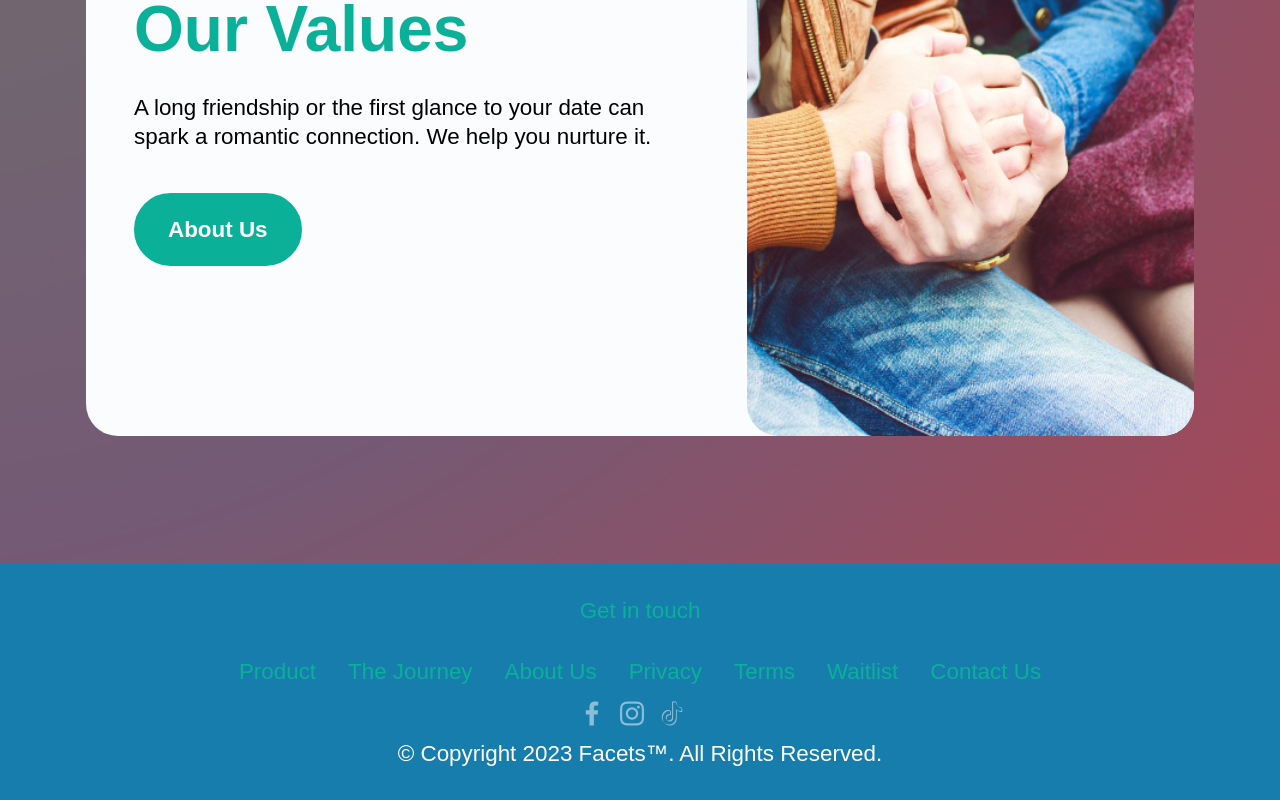
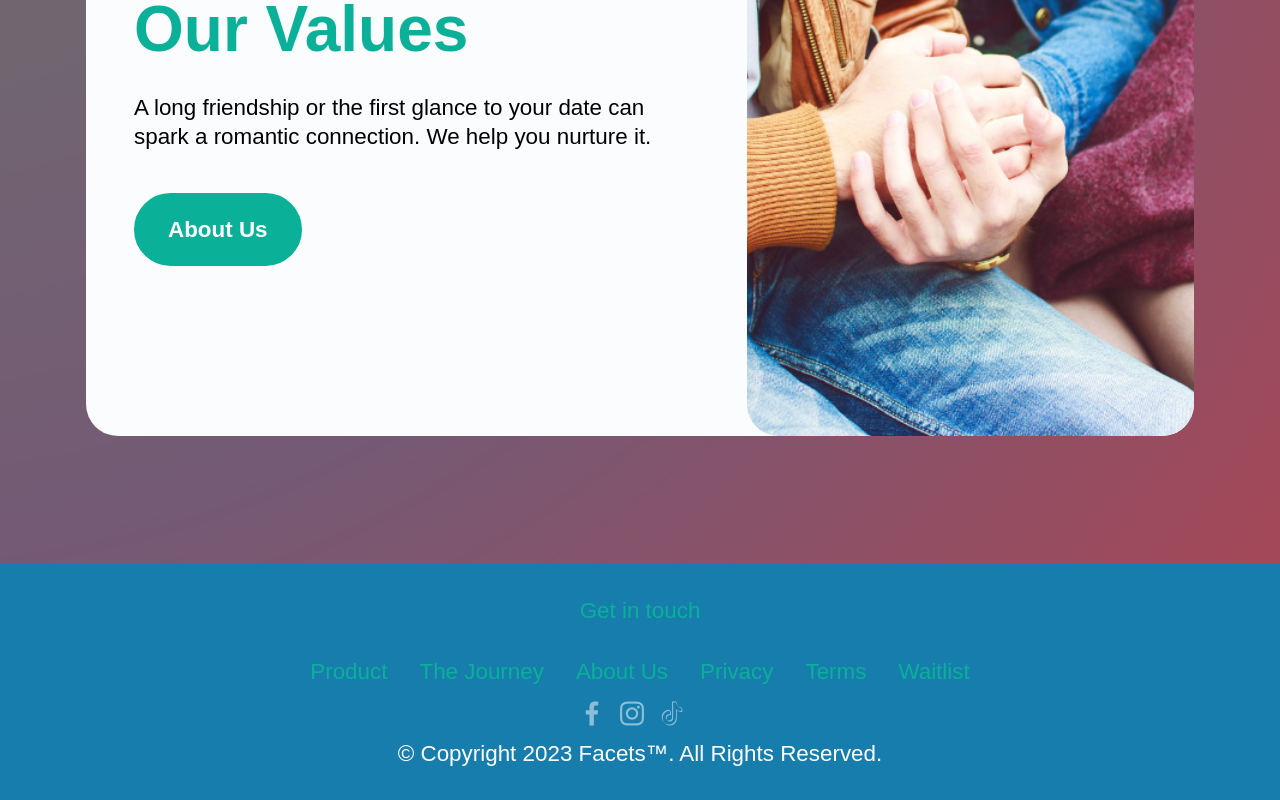
Before and after one commit to scoopgroupinc/next-facets-website, a Next.js app: page / in a window 1280 px wide. Shown: the part 4649-5449 px from the top of the page. Built offline with nearby package versions, Linux system fonts and the light colour scheme.

Commit message:
deleted Contact Us from footer

```diff
--- a/app/components/Footer.tsx
+++ b/app/components/Footer.tsx
@@ -40,11 +40,6 @@ function Footer() {
                   Waitlist
                 </Link>
               </li>
-              <li className="foot-menu-item mbr-fonts-style display-7">
-                <Link href="mailto:support@facets.one" className="text-primary">
-                  Contact Us
-                </Link>
-              </li>
             </ul>
           </div>
           <div className="row social-row">
```
